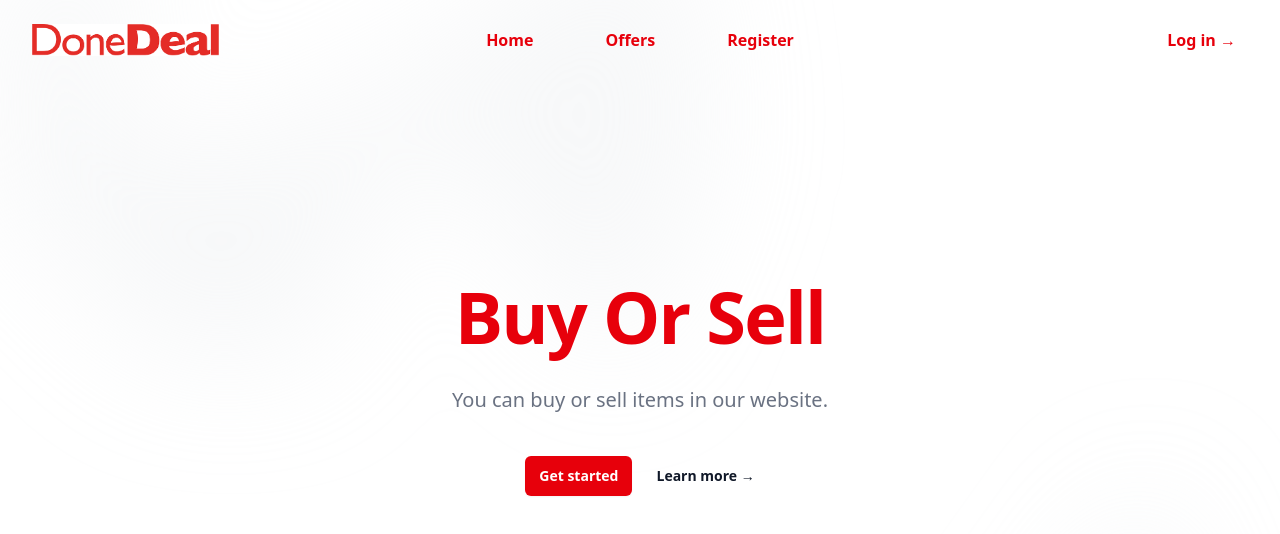
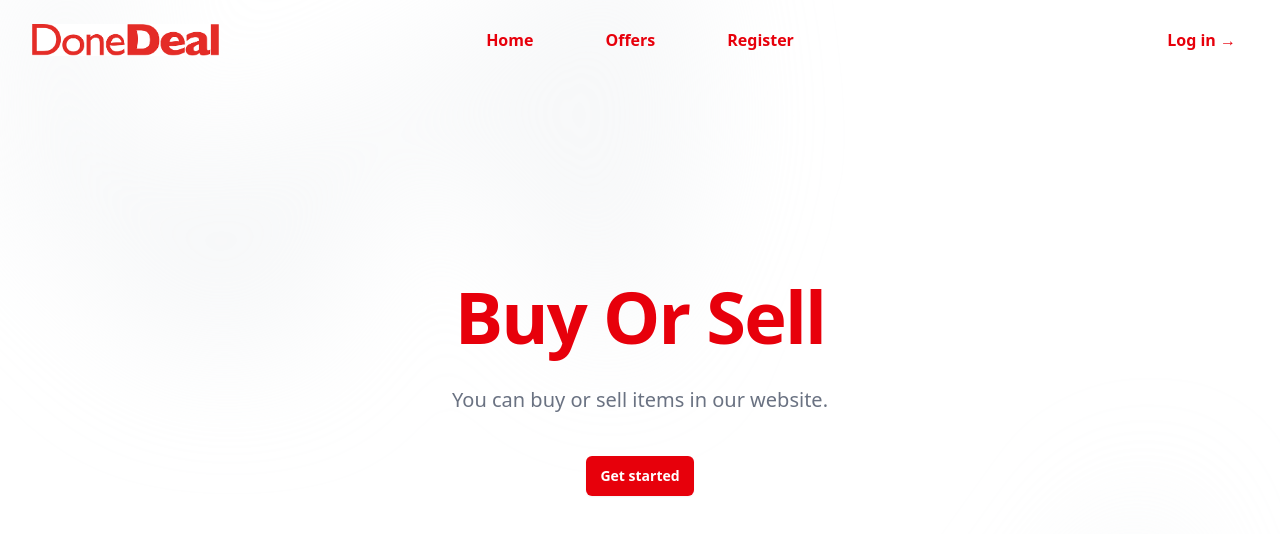
Before and after one commit to petaryankov/Done-Deal, a React (Vite) app in the folder client/: page / in a window 1280 px wide. Shown: the top 534 px of the page. Built offline with nearby package versions, Linux system fonts and the light colour scheme.

Commit message:
learn more deleted

```diff
--- a/client/src/components/home/Home.jsx
+++ b/client/src/components/home/Home.jsx
@@ -31,9 +31,6 @@ export default function Home() {
                             >
                                 Get started
                             </Link>
-                            <Link to="#" className="text-sm/6 font-semibold text-gray-900">
-                                Learn more <span aria-hidden="true">→</span>
-                            </Link>
                         </div>
                     </div>
                 </div>
```
